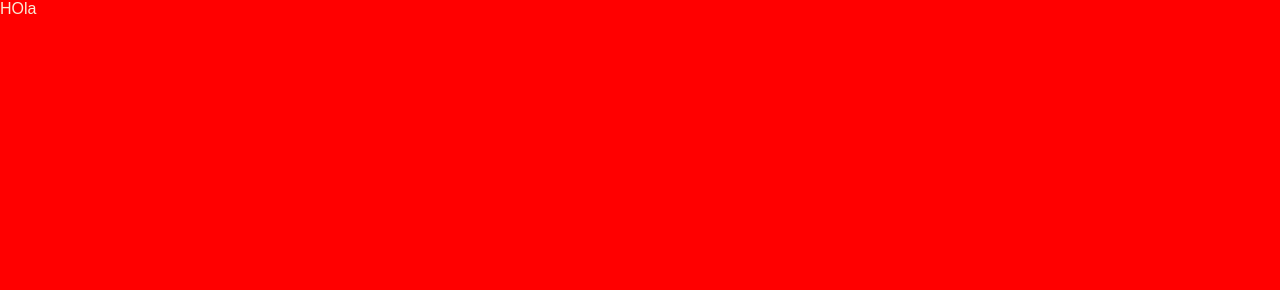
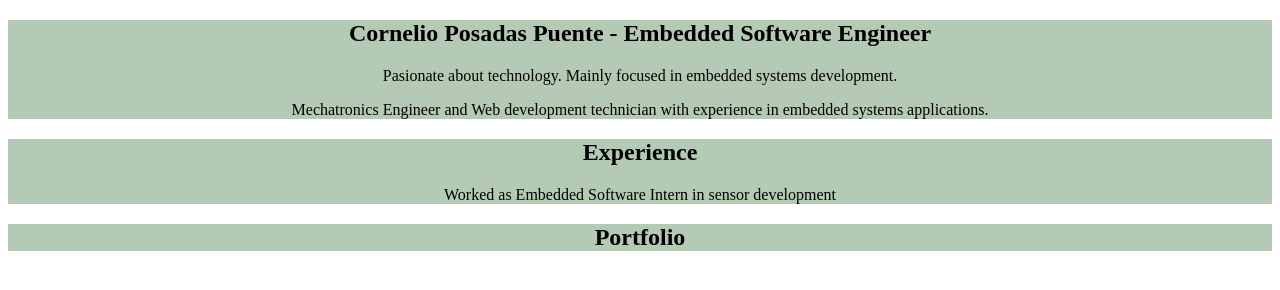
Before and after one commit to corbridge/corbridge.github.io, a plain HTML site: page index.html in a window 1280 px wide. Drawn offline with Linux system fonts and the light colour scheme.

Commit message:
make basic structure

```diff
--- a/index.html
+++ b/index.html
@@ -8,11 +8,32 @@
         <link rel="stylesheet" href="style.css">
     </head>
     <body>
-        <div id="header">
-            <hi>
-                HOla
-            </hi>
-        </div>
+        <section class="first">
+            <h1>
+                Cornelio Posadas Puente - Embedded Software Engineer
+            </h1>
+            <p>
+                Pasionate about technology. Mainly focused in embedded systems development.
+            </p>
+            <p>
+                Mechatronics Engineer and Web development technician with experience in embedded systems applications.
+            </p>
+        </section>
+
+        <section class="experience">
+            <h2>
+                Experience
+            </h2>
+            <p>
+                Worked as Embedded Software Intern in sensor development
+            </p>
+        </section>
+
+        <section class="portfolio">
+            <h2>
+                Portfolio
+            </h2>
+        </section>
 
     </body>
 </html>
--- a/style.css
+++ b/style.css
@@ -1,19 +1,4 @@
-*{
-    margin: 0%;
-    padding: 0%;
-    font-family: 'Poppins', sans-serif;
-    box-sizing: border-box;
+.first, .experience, .portfolio{
+    background-color: rgb(180, 202, 180);
+    text-align: center;
 }
-
-body{
-    background: #080808;
-    color:antiquewhite
-}
-
-#header{
-    width:100%;
-    height:100vh;
-    background:red;
-    background-size: cover;
-    background-position: center;
-}
```
